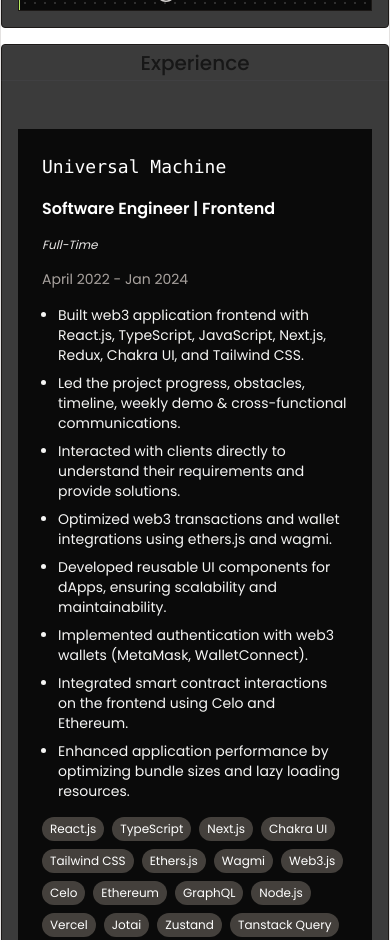
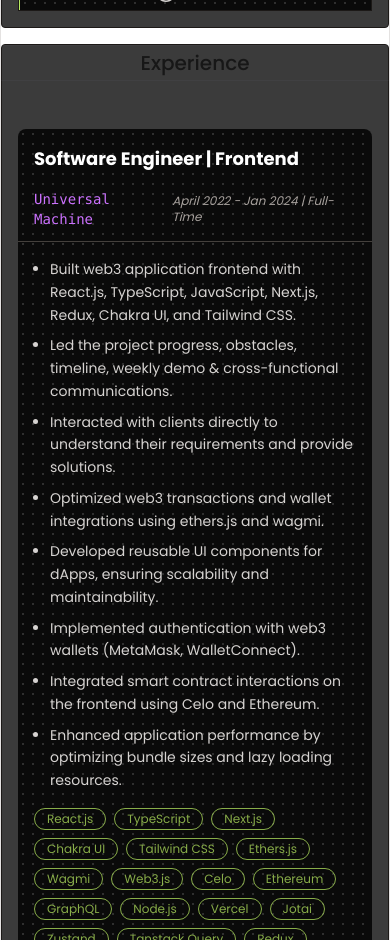
Before and after one commit to BanerjeeProdipta/portfolio-website, a Next.js app: page / in a window 390 px wide. Shown: the part 1060-2000 px from the top of the page. Built offline with nearby package versions, Linux system fonts and the light colour scheme.

Commit message:
fix: responsiveness

```diff
--- a/app/components/Experience.tsx
+++ b/app/components/Experience.tsx
@@ -55,9 +55,9 @@
   return (
     <div className="relative">
       <SectionLayout title="Experience">
-        <div className="lg:flex hidden lg:flex-row w-full exp">
+        <div className="lg:flex lg:flex-row w-full exp">
           {/* Navigation Links (Fixed on the left side) */}
-          <div className="nav lg:w-1/3 flex flex-col z-10 mb-8 lg:mb-0">
+          <div className="nav hidden lg:w-1/3 lg:flex flex-col z-10 mb-8 lg:mb-0">
             <h2 className="experience-title pb-3">Experience</h2>
             {experienceData.map((experience, index) => (
               <button
@@ -87,7 +87,7 @@
           </div>
 
           {/* Scrolling Sections (Right side for large screens) */}
-          <div className="lg:w-2/3 space-y-8">
+          <div className="w-full lg:w-2/3 space-y-8">
             {experienceData.map((experience, index) => (
               <div
                 id={`section-${index}`}
@@ -135,35 +135,6 @@
             ))}
           </div>
         </div>
-
-        {/* Card layout for smaller screens */}
-        <div className="lg:hidden flex flex-col space-y-8">
-          {experienceData.map((experience, index) => (
-            <div key={index} className=" bg-bgDark p-6 space-y-4">
-              <p className="font-mono text-lg text-white">
-                {experience.company}
-              </p>
-              <h3 className="font-semibold text-white">{experience.role}</h3>
-              <p className="text-stone-200 text-xs italic">{experience.type}</p>
-              <p className="text-stone-400 text-sm">{experience.duration}</p>
-              <ul className="text-stone-100 text-sm list-disc pl-4 mt-2 space-y-2">
-                {experience.responsibilities.map((resp, i) => (
-                  <li key={i}>{resp}</li>
-                ))}
-              </ul>
-              <div className="flex flex-wrap gap-2 mt-2">
-                {experience.technologies.map((tech, i) => (
-                  <span
-                    key={i}
-                    className="text-xs bg-stone-700 text-white px-2 py-1 rounded-full"
-                  >
-                    {tech}
-                  </span>
-                ))}
-              </div>
-            </div>
-          ))}
-        </div>
       </SectionLayout>
     </div>
   );
```
